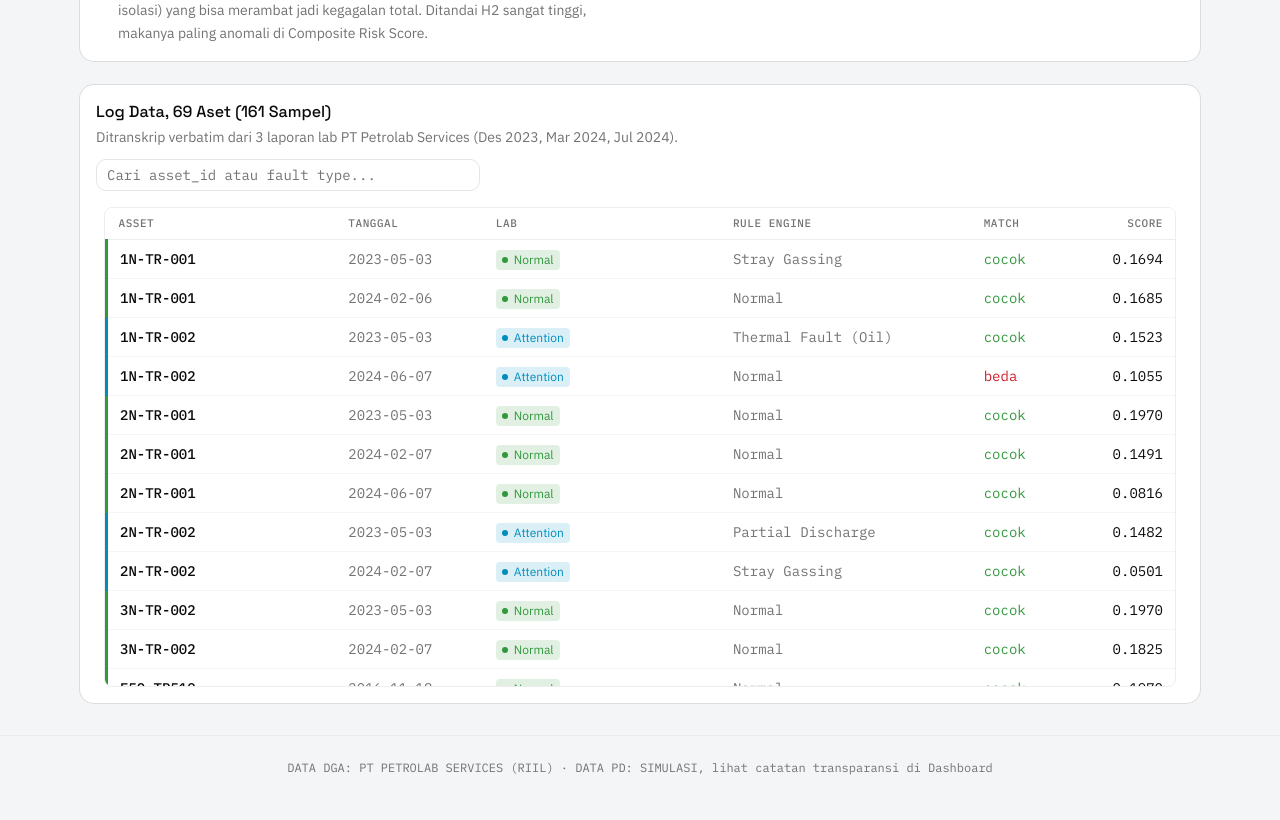
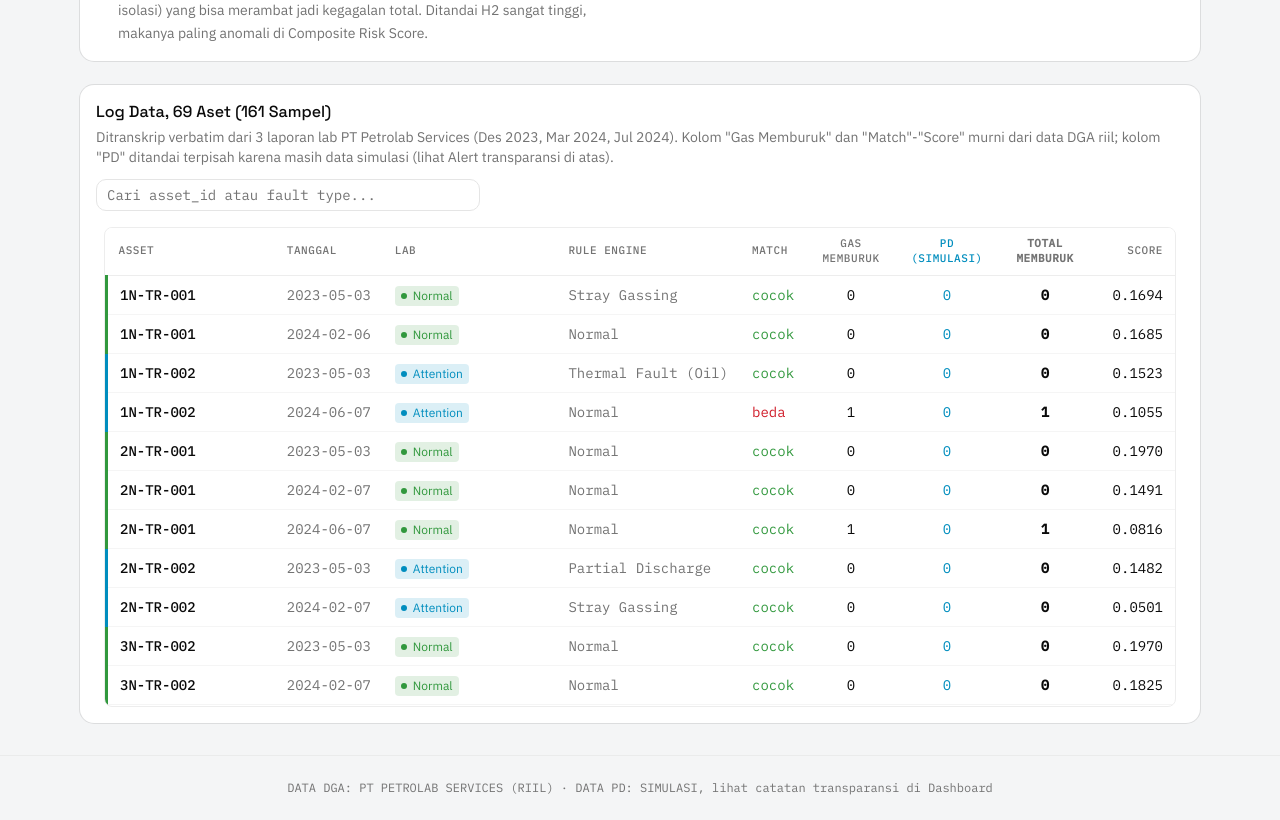
Before and after one commit to lenilestari/pkm-inovasi, a Next.js app in the folder webapp/: page / in a window 1280 px wide. Shown: the part 1640-2460 px from the top of the page. Built offline with nearby package versions, Linux system fonts and the light colour scheme.

Commit message:
Show n_gas_worsening/pd_worsening/n_parameters_worsening breakdown in dashboard table for transparency

```diff
--- a/webapp/src/components/dashboard.tsx
+++ b/webapp/src/components/dashboard.tsx
@@ -27,6 +27,7 @@ interface Row {
   rule_fault_type: string;
   status_match: boolean;
   n_gas_worsening: number;
+  pd_worsening: number;
   n_parameters_worsening: number;
   anomaly_score_raw: number;
 }
@@ -206,7 +207,9 @@ export function Dashboard() {
           <CardTitle className="font-display">Log Data, 69 Aset (161 Sampel)</CardTitle>
           <CardDescription>
             Ditranskrip verbatim dari 3 laporan lab PT Petrolab Services (Des 2023, Mar 2024, Jul
-            2024).
+            2024). Kolom &quot;Gas Memburuk&quot; dan &quot;Match&quot;-&quot;Score&quot; murni
+            dari data DGA riil; kolom &quot;PD&quot; ditandai terpisah karena masih data simulasi
+            (lihat Alert transparansi di atas).
           </CardDescription>
           <Input
             placeholder="Cari asset_id atau fault type..."
@@ -225,6 +228,15 @@ export function Dashboard() {
                   <th className="text-left font-medium px-3 py-2">Lab</th>
                   <th className="text-left font-medium px-3 py-2">Rule Engine</th>
                   <th className="text-left font-medium px-3 py-2">Match</th>
+                  <th className="text-center font-medium px-3 py-2" title="Jumlah gas DGA yang memburuk (data riil)">
+                    Gas Memburuk
+                  </th>
+                  <th className="text-center font-medium px-3 py-2 text-fault-attention" title="Indikasi PD memburuk -- data SIMULASI, bukan sensor riil">
+                    PD (simulasi)
+                  </th>
+                  <th className="text-center font-semibold px-3 py-2" title="n_gas_worsening + pd_worsening">
+                    Total Memburuk
+                  </th>
                   <th className="text-right font-medium px-3 py-2">Score</th>
                 </tr>
               </thead>
@@ -264,6 +276,13 @@ export function Dashboard() {
                         <span style={{ color: "var(--fault-pd)" }}>beda</span>
                       )}
                     </td>
+                    <td className="px-3 py-2 text-center tabular-nums">{r.n_gas_worsening}</td>
+                    <td className="px-3 py-2 text-center tabular-nums text-fault-attention">
+                      {r.pd_worsening}
+                    </td>
+                    <td className="px-3 py-2 text-center tabular-nums font-semibold">
+                      {r.n_parameters_worsening}
+                    </td>
                     <td className="px-3 py-2 text-right tabular-nums">
                       {r.anomaly_score_raw.toFixed(4)}
                     </td>
```
